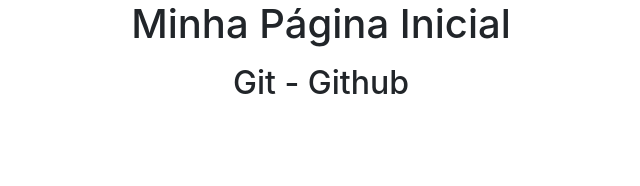
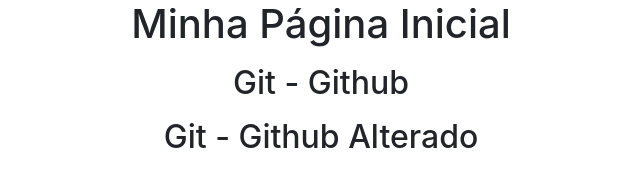
Before and after one commit to WellingtonLeandroBorges/cursogit, a plain HTML site: page index.html in a window 1280 px wide. Shown: the whole page, without its empty margins (319-959 px from the left). Drawn offline with nearby package versions, Linux system fonts and the light colour scheme.

Commit message:
Ajuste subtítulo

```diff
--- a/index.html
+++ b/index.html
@@ -23,6 +23,8 @@
     <div class="container">
         <h1><p class="text-center">Minha Página Inicial</h1>
         <h2><p class="text-center">Git - Github</h2>
+        <h2><p class="text-center">Git - Github Alterado</h2>
+
     </div>
 
 <!-- Bootstrap JS -->
```
